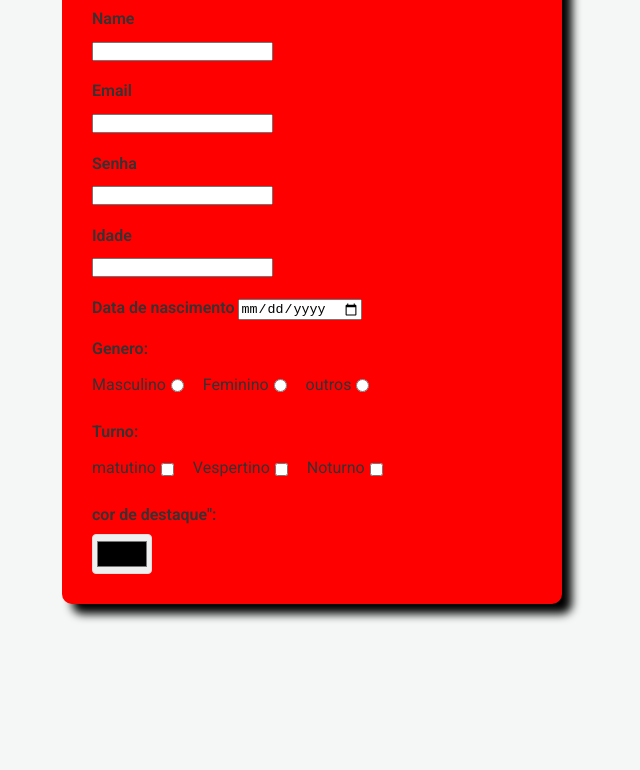
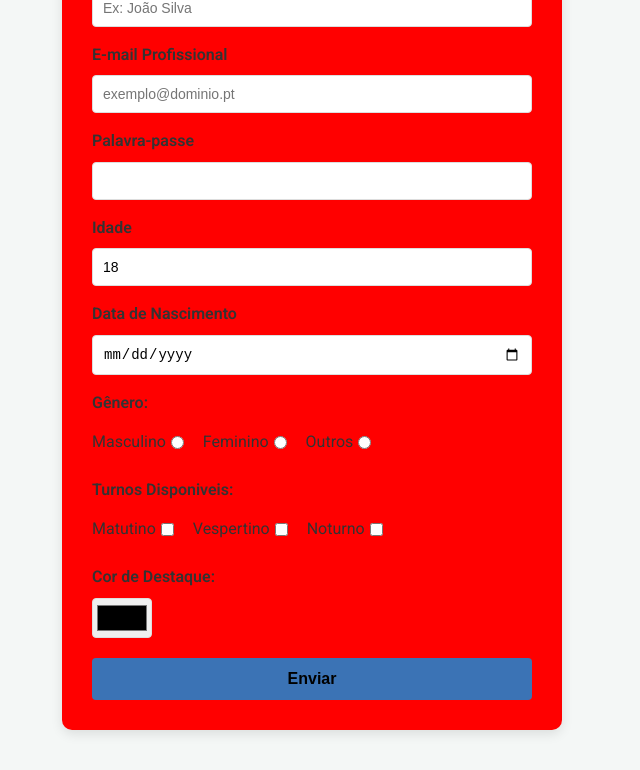
Before and after one commit to Dhyonatan19/12-05-2026, a plain HTML site: page atividade01.html in a window 1280 px wide. Shown: the part 130-900 px from the top of the page, without its empty margins (328-968 px from the left). Before the commit the page ends 800 px from the top, so only its background shows below. Drawn offline with Linux system fonts and the light colour scheme.

Commit message:
cria coloração dinamica
- cria o arquivo js
- adiciona um Event Listener para quando o input color for modificado
  mudar o --primary-color
- acrescenta um novo botão

```diff
--- a/atividade01.html
+++ b/atividade01.html
@@ -1,46 +1,45 @@
 <!DOCTYPE html>
-<html lang="br">
+<html lang="pt-br">
 <head>
     <meta charset="UTF-8">
+    <meta content="width=device-width, initial-scale=1.0" name="viewport">
     <title>Atividade01</title>
-    <link rel="stylesheet" href="atividade01.style.css">
+    <link href="atividade01.style.css" rel="stylesheet">
 </head>
 <body>
-<form>
-    <h1>Cadastro</h1>
+<form id="formulario" name="formulario">
 
-    <label>Name</label>
-    <input type="text" id="nome">
+    <label for="nome">Nome Completo</label>
+    <input id="nome" name="nome" placeholder="Ex: João Silva" required type="text">
 
-    <label>Email</label>
-    <input type="email" id="email">
+    <label for="email">E-mail Profissional</label>
+    <input id="email" name="email" placeholder="exemplo@dominio.pt" required type="email">
 
-    <label>Senha</label>
-    <input type="password" id="senha">
-    <label>Idade</label>
-    <input type="number" id="idade">
+    <label for="senha">Palavra-passe</label>
+    <input id="senha" name="senha" required type="password">
 
-    <label for="nascimento">Data de nascimento
-        <input id="nascimento" type="date"/>
-    </label>
+    <label for="idade">Idade</label>
+    <input id="idade" max="120" min="18" name="idade" type="number" value="18">
 
 
-    <label>Genero:</label>
-    <label>Masculino<input name="genero" type="radio"></label>
-    <label>Feminino<input name="genero" type="radio"></label>
-    <label>outros<input name="genero" type="radio"></label>
-    <br>
+    <label for="nascimento">Data de Nascimento</label>
+    <input id="nascimento" name="nascimento" type="date">
 
-    <label for ="Turno">Turno:</label>
-  <label>matutino<input id="turno" type="checkbox"></label>
-    <label>Vespertino<input id="turno" type="checkbox"></label>
-    <label>Noturno<input id="turno" type="checkbox"></label>
-    <br>
+    <label>Gênero:</label>
+    <label>Masculino<input id="masc" name="genero" type="radio"></label>
+    <label>Feminino<input id="fem" name="genero" type="radio"></label>
+    <label>Outros<input id="outros" name="genero" type="radio"></label>
 
-    <label for="corFavorito"> cor de destaque":</label>  <input id="corFavorito" type="COLOR"/>
+    <label>Turnos Disponiveis:</label>
+    <label>Matutino<input type="checkbox"></label>
+    <label>Vespertino<input type="checkbox"></label>
+    <label>Noturno<input type="checkbox"></label>
 
+    <label for="cor">Cor de Destaque:</label>
+    <input id="cor" name="cor" type="color">
 
+    <button>Enviar</button>
+      <script src="atividade01.js"></script>
 </form>
-
 </body>
 </html>
--- /dev/null
+++ b/atividade01.js
@@ -0,0 +1,9 @@
+const elementoForm  = document.getElementById('formulario');
+
+elementoForm.addEventListener('submit', ()=> e.preventDefault()
+);
+ const elementoCor = document.getElementById('cor');
+ elementoCor.addEventListener("input", (e) => {
+ let corNova = e.target.value;
+  document.documentElement.style.setProperty("--primary-color", corNova);
+ });
--- a/atividade01.style.css
+++ b/atividade01.style.css
@@ -2,7 +2,7 @@
 
 :root {
     --primary-color: #4A90E2;
-    --bg-color: #F4F7F6;
+    --bg-color: #FF0000;
     --text-color: #333;
     --border-color: #DDD;
 }
@@ -15,7 +15,7 @@
 
 body {
     font-family: "Roboto", "Segoe UI", SansSerif;
-    background-color: var(--bg-color);
+    background-color: #F4F7F6;
     color: var(--text-color);
     line-height: 1.6;
     display: flex;
@@ -23,17 +23,11 @@ body {
     padding: 40px 20px;
 }
 
-label {
-    display: block;
-    font-weight: 600;
-    margin-bottom: 8px;
-}
-
-form{
-    padding:30px;
-    background-color: red;
+form {
+    padding: 30px;
+    background-color: var(--bg-color);
     border-radius: 10px;
-    box-shadow: 10px 10px 10px black;
+    box-shadow: 0 4px 12px rgba(0, 0, 0, 0.1);
     width: 100%;
     max-width: 500px;
 }
@@ -42,46 +36,76 @@ label {
     display: block;
     font-weight: 600;
     margin-top: 15px;
-    margin-bottom: 6px;
+    margin-bottom: 8px;
+}
+
+input[type="text"],
+input[type="email"],
+input[type="password"],
+input[type="number"],
+input[type="date"] {
+    width: 100%;
+    padding: 10px;
+    border: 1px solid var(--border-color);
+    border-radius: 4px;
+    font-size: 14px;
+    outline: none;
+    transition: border-color .2s;
 }
 
 input[type="text"]:focus,
 input[type="email"]:focus,
 input[type="password"]:focus,
 input[type="number"]:focus,
-input[type="date"]:focus
-{
+input[type="date"]:focus {
     border-color: var(--primary-color);
+}
 
-    width: 100%;
-    padding: 10px;
-    border: 1px solid var(--border-color);
-    border-radius: 4px;
-    font-family: inherit;
-    font-size: 14px;
-    outline: none;
-    transition: border-color 0.2s;
-}
-form label:has(input[type ="radio"]),
-form label:has(input[type ="checkbox"]) {
+form label:has(input[type="radio"]),
+form label:has(input[type="checkbox"]) {
     display: inline-block;
- font-weight: normal ;
+    font-weight: normal;
+    margin-right: 15px;
     margin-top: 5px;
- margin-right: 15px;
     cursor: pointer;
 }
+
 input[type="radio"],
-input[type="checkbox"] {
+input[type="checkbox"]{
     margin-left: 5px;
     vertical-align: middle;
+}
 
-}
-input[type="color"] {
- display : block;
+input[type="color"]{
+    display: block;
     width: 60px;
     height: 40px;
- border:1px solid var(--border-color);
+    border: 1px solid var(--border-color);
     border-radius: 4px;
     cursor: pointer;
     padding: 2px;
 }
+button  {
+    width: 100%;
+    padding: 12px;
+    margin-top: 20px;
+    background-color: var(--primary-color);
+    border: var(--border-color);
+    border-radius: 4px;
+    font-size: 16px;
+    font-weight: 600;
+    cursor: pointer;
+    transition: background-color 0.3s, transform 0.1s;
+    filter: brightness(0.8);
+
+}
+button:hover {
+    transform: scale(1.02);
+    filter: brightness(0.8);
+
+}
+button:active {
+    transform: scale(1.02);
+    filter: brightness(0.8);
+    scale: 98%;
+}
```
Lines whose indentation alone changed are shown as unchanged.
